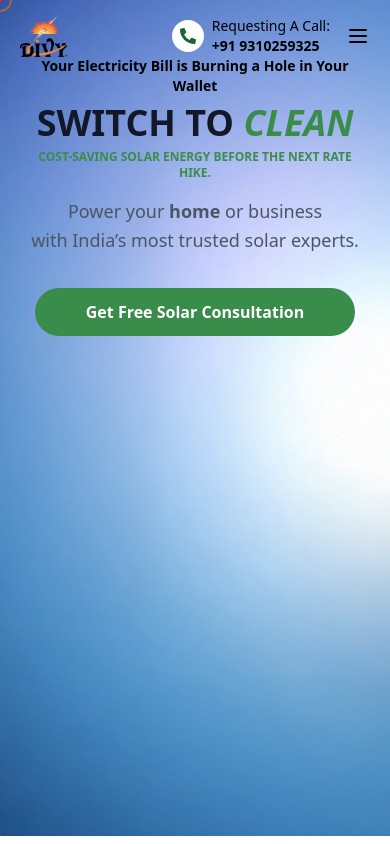
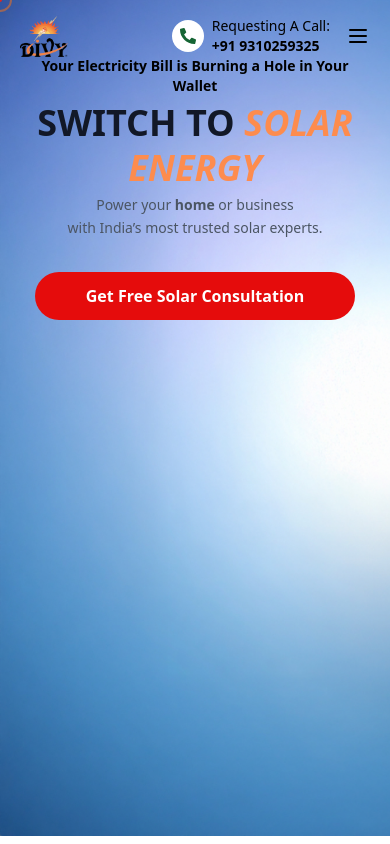
Before and after one commit to vanshika8484/Solar_web, a React (Vite) app: page / in a window 390 px wide. Shown: the top 844 px of the page. Built offline with nearby package versions, Linux system fonts and the light colour scheme; grey boxes are pictures that could not be loaded; a web font is replaced by a local one.

Commit message:
Update Homestart.jsx

```diff
--- a/src/components/Homestart.jsx
+++ b/src/components/Homestart.jsx
@@ -21,17 +21,17 @@ function Homestart() {
                         Your Electricity Bill is Burning a Hole in Your Wallet
                     </p>
                     <h1 className="text-[36px] md:text-5xl font-extrabold text-[#121827] leading-tight mb-1">
-                        SWITCH TO <span className="text-[#3a8c4a] italic font-extrabold">CLEAN</span>
+                        SWITCH TO <span className="text-[#FD8C4E] italic font-extrabold">SOLAR ENERGY</span>
                     </h1>
-                    <p className="text-[#3a8c4a] text-xs font-semibold uppercase mb-4">
+                    {/* <p className="text-[#3a8c4a] text-xs font-semibold uppercase mb-4">
                         cost-saving solar energy before the next rate hike.
-                    </p>
-                    <p className="text-gray-600 text-lg font-medium mb-8 leading-relaxed">
+                    </p> */}
+                    <p className="text-gray-600 text-sm font-medium mb-8 leading-relaxed">
                         Power your <span className="font-semibold">home</span> or business
                         <br />
                         with India’s most trusted solar experts.
                     </p>
-                    <button className="bg-[#3a8c4a] text-white font-semibold rounded-full py-3 px-8 w-full max-w-[320px] hover:bg-[#2f6f3a] transition">
+                    <button className="bg-[#E50C0C] text-white font-semibold rounded-full py-3 px-8 w-full max-w-[320px] hover:bg-[#2f6f3a] transition">
                         Get Free Solar Consultation
                     </button>
                 </div>
@@ -43,7 +43,7 @@ function Homestart() {
                         <img
                             src={solarGlobe}
                             alt="Solar globe"
-                            className="absolute ig top-[100px] left-[0px] sm:top-[100px] sm:left-[-50px] md:top-[200px] md:left-[-150px] lg:top-[320px] lg:left-[-125px] scale-[1.8] sm:scale-[1.7] md:scale-[1.8] lg:scale-[1] w-[400px] sm:w-[500px] md:w-[600px] lg:w-[700px] rotating-image z-10"
+                            className="absolute ig top-[100px] left-[0px] sm:top-[100px] sm:left-[-50px] md:top-[200px] md:left-[-150px] lg:top-[350px] lg:left-[-125px] scale-[1.8] sm:scale-[1.7] md:scale-[1.8] lg:scale-[1] w-[400px] sm:w-[500px] md:w-[600px] lg:w-[700px] rotating-image z-10"
                         />
  </div>
 
@@ -51,7 +51,7 @@ function Homestart() {
                         <img
                             src={family}
                             alt="Smiling family"
-                            className="absolute top-3/4 left-[1000px] transform -translate-x-1/2 -translate-y-1/2 w-[220px] sm:w-[300px] md:w-[360px] lg:w-[400px] z-20"
+                            className="absolute top-[700px] left-[1050px] transform -translate-x-1/2 -translate-y-1/2 w-[220px] sm:w-[300px] md:w-[360px] lg:w-[400px] z-20"
                         />
                     </div>
 
```
